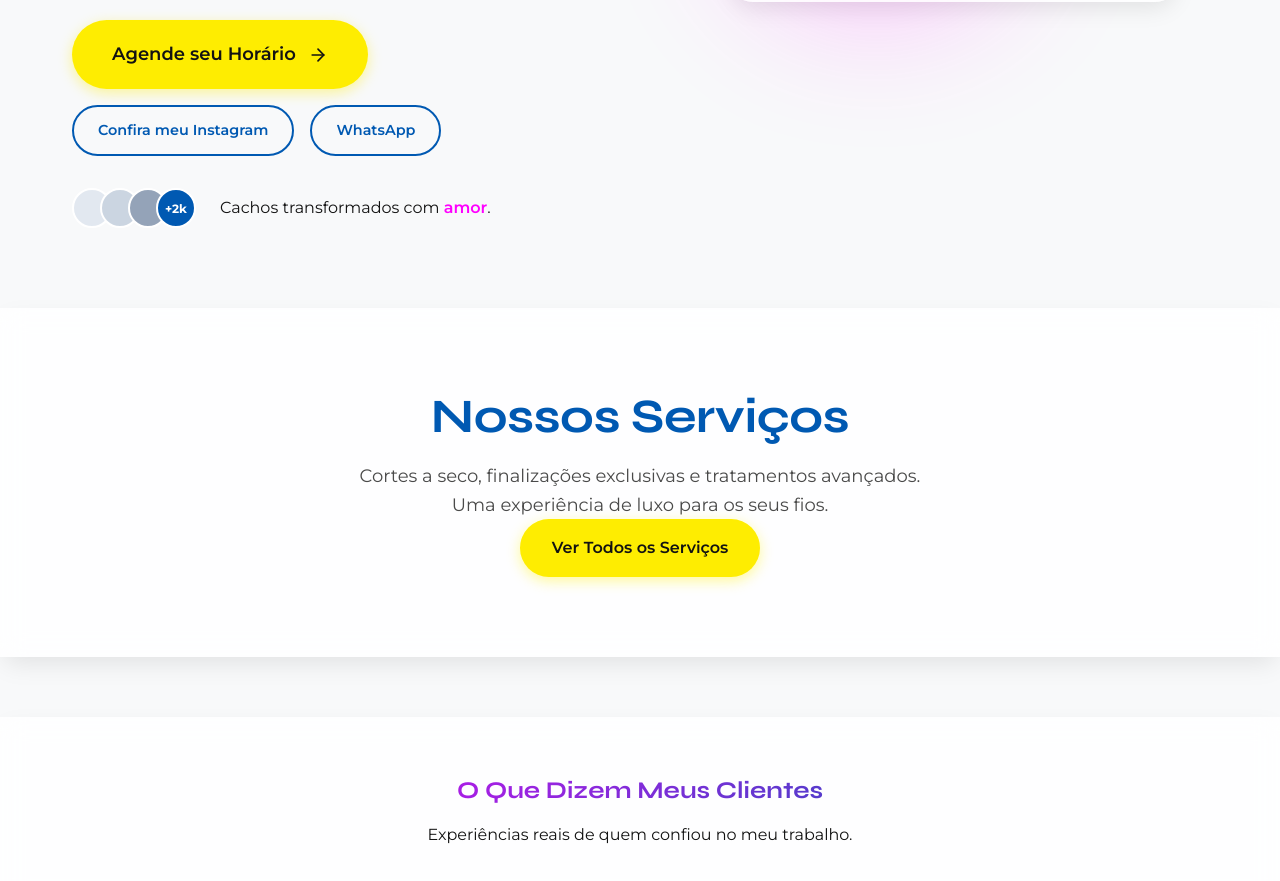
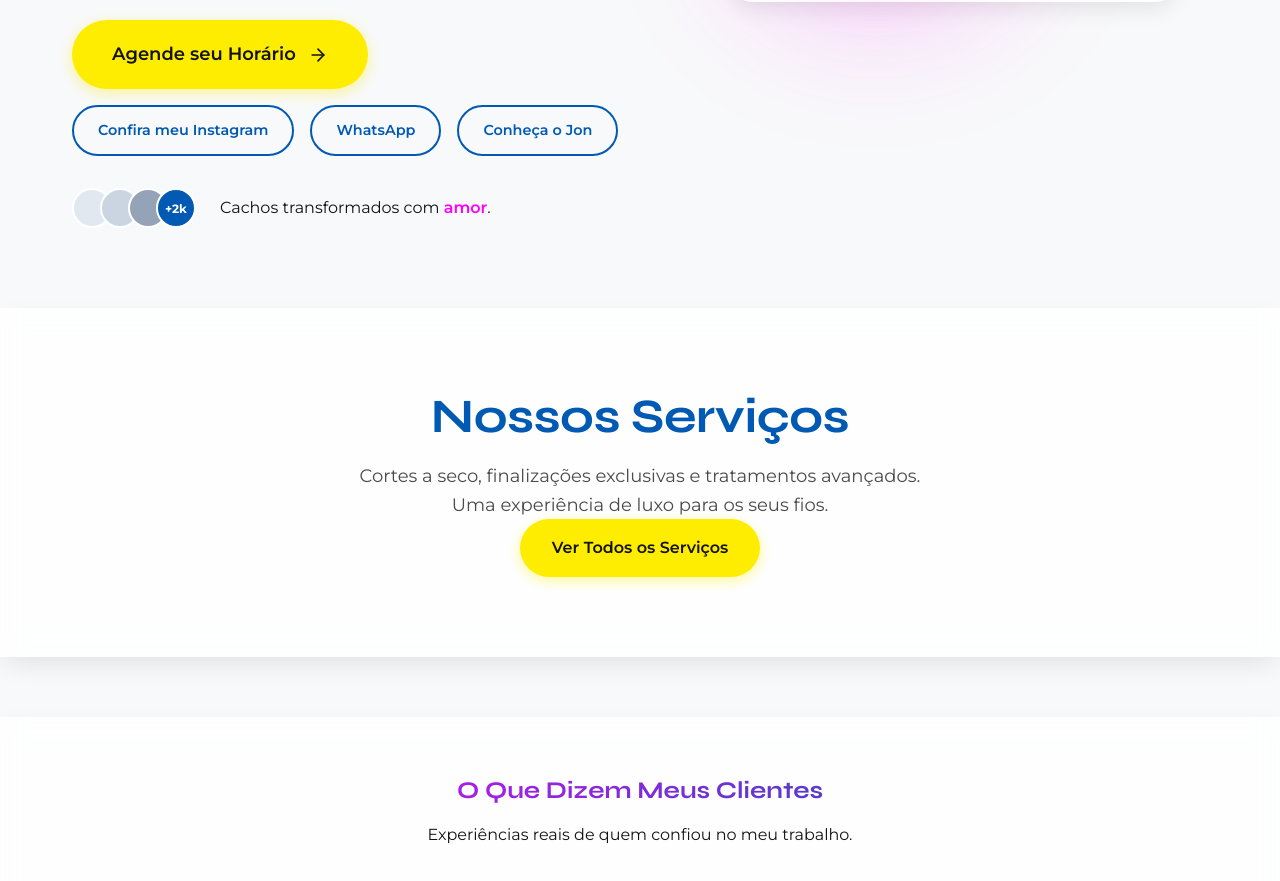
Before and after one commit to jonatanjunior13-max/ojonquecortou, a React (Vite) app: page / in a window 1280 px wide. Shown: the part 914-1795 px from the top of the page. Built offline with nearby package versions, Linux system fonts and the light colour scheme.

Commit message:
Adicionado botao Conheça o Jon ao lado do WhatsApp

```diff
--- a/src/components/Hero.jsx
+++ b/src/components/Hero.jsx
@@ -35,6 +35,9 @@ const Hero = () => {
                 <a href="https://wa.me/553135866673" target="_blank" rel="noreferrer" className="btn btn-outline" style={{ fontSize: '0.9rem', padding: '0.75rem 1.5rem' }}>
                   WhatsApp
                 </a>
+                <Link to="/sobre" className="btn btn-outline" style={{ fontSize: '0.9rem', padding: '0.75rem 1.5rem' }}>
+                  Conheça o Jon
+                </Link>
               </div>
             </div>
 
```
